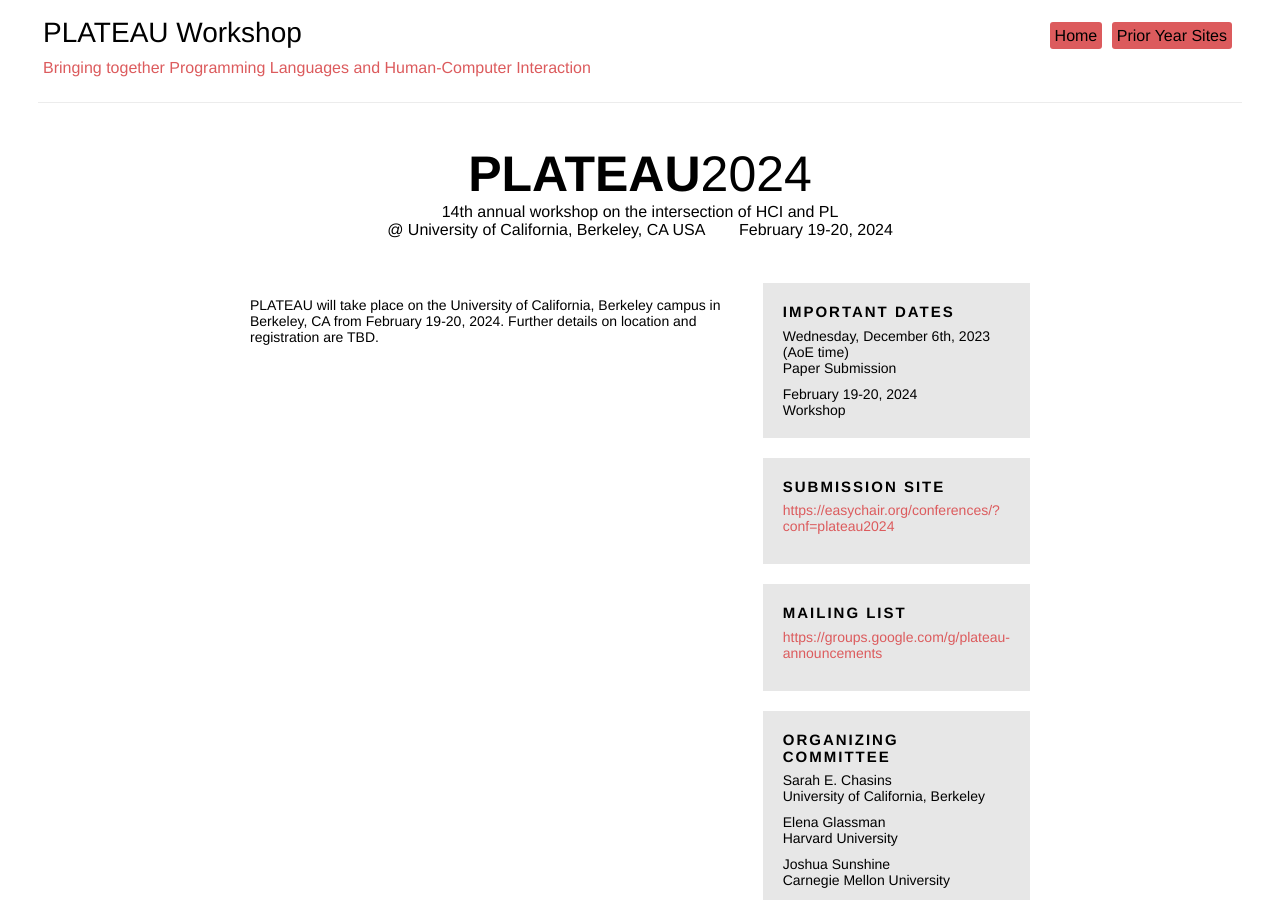
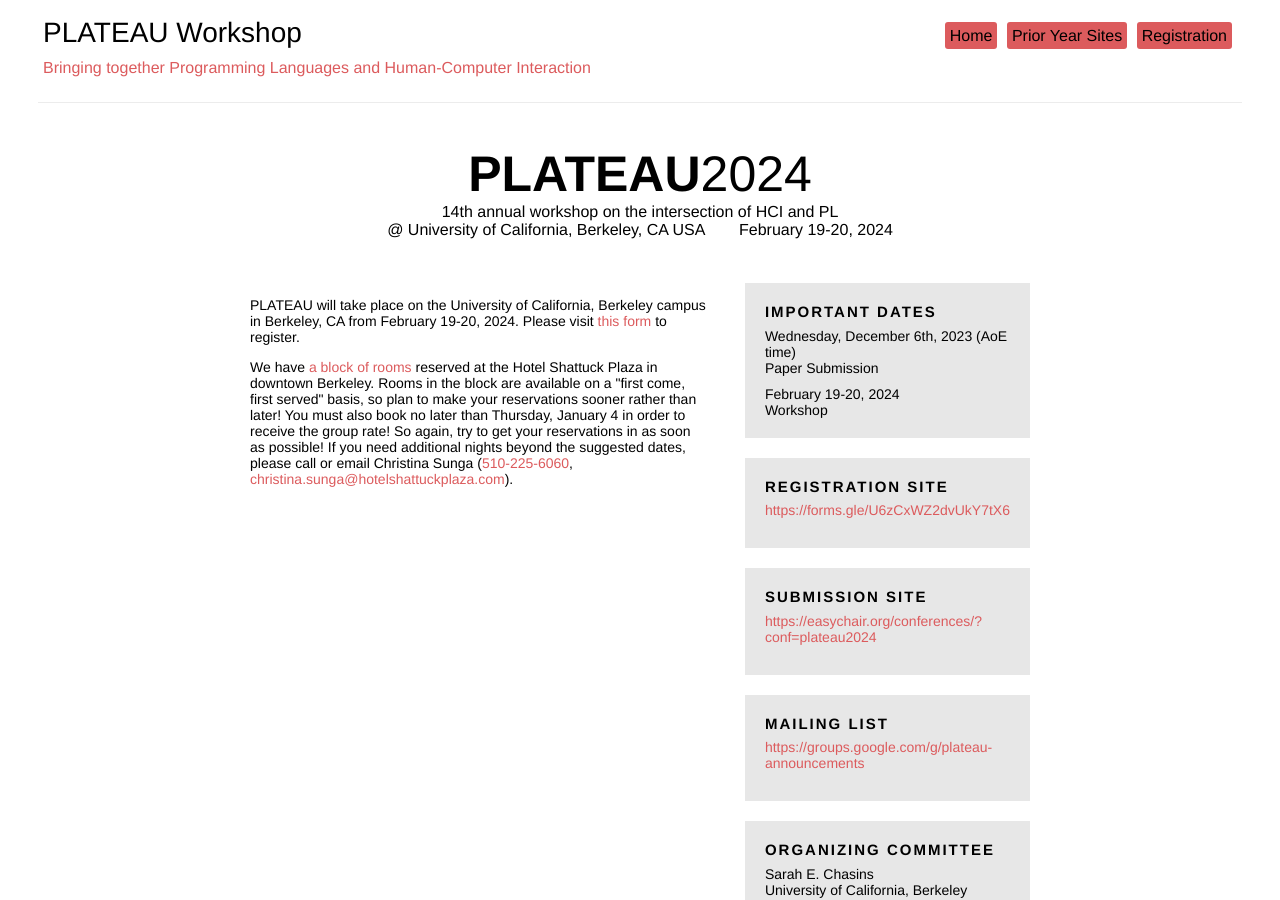
Before and after one commit to plateau-workshop/plateau-2024, a Jekyll site: the page built from registration.html, in a window 1280 px wide and 900 px high. Built offline with Jekyll 4.4.1, drawn with Linux system fonts in a browser that asks for light colours.

Commit message:
Added registration link and hotel booking details.

```diff
--- a/_config.yml
+++ b/_config.yml
@@ -15,7 +15,7 @@
 notification_date: "Wednesday, December 13th, 2023"
 #backup_submission_date: ""
 submission_site: "https://easychair.org/conferences/?conf=plateau2024"
-#registration_site: ""
+registration_site: "https://forms.gle/U6zCxWZ2dvUkY7tX6"
 mailing_list_link: "https://groups.google.com/g/plateau-announcements"
 #proceedings_site: "TBD"
 # room_number_or_description:
@@ -68,9 +68,9 @@
   - title: "Prior Year Sites"
     url: "/prior-year-sites"
     newtab: false
-#  - title: "Registration"
-#    url: "/registration"
-#    newtab: false
+  - title: "Registration"
+    url: "/registration"
+    newtab: false
 #  - title: "Program"
 #    url: "/program"
 #    newtab: false
--- a/index.html
+++ b/index.html
@@ -72,7 +72,7 @@
   <p>
     We accept papers in a range of lengths. Short papers may be up to 4 pages.
     Long papers may be up to 10 pages. Flex-length papers may be any length in
-    between!
+    between! References and appendices do not count against the page limit.
   </p>
 
   <p>
--- a/registration.html
+++ b/registration.html
@@ -5,5 +5,12 @@
 ---
 <p>
   PLATEAU will take place on the University of California, Berkeley campus in
-  Berkeley, CA from February 19-20, 2024. Further details on location and registration are TBD.
+  Berkeley, CA from February 19-20, 2024. Please visit <a href="https://forms.gle/U6zCxWZ2dvUkY7tX6">this form</a> to register.
 </p>
+
+<p>
+  We have <a href="https://reservations.travelclick.com/17233?groupID=4132987">a block of rooms</a> reserved at the Hotel Shattuck Plaza in downtown Berkeley. Rooms in the block are available on a "first come, first served" basis,
+  so plan to make your reservations sooner rather than later! You must also book no later than Thursday, January 4 in order to receive the group rate!
+  So again, try to get your reservations in as soon as possible! If you need additional nights beyond the suggested dates, please call or email
+  Christina Sunga (<a href="tel:510-225-6060">510-225-6060</a>, <a href="mailto:christina.sunga@hotelshattuckplaza.com">christina.sunga@hotelshattuckplaza.com</a>).
+</p>
```
Also changed, not shown: 4 other files.
